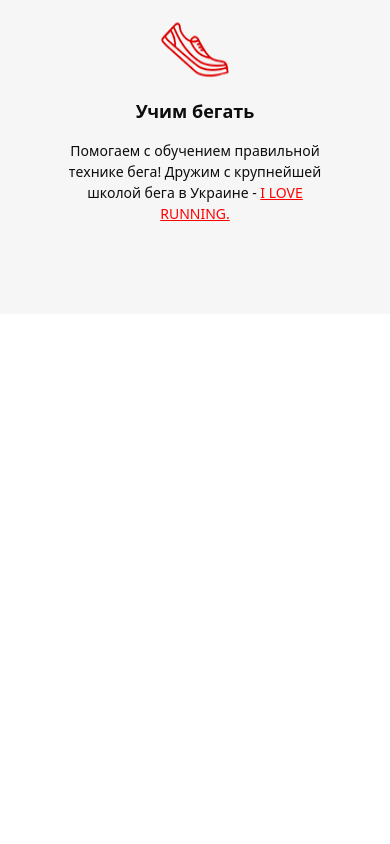
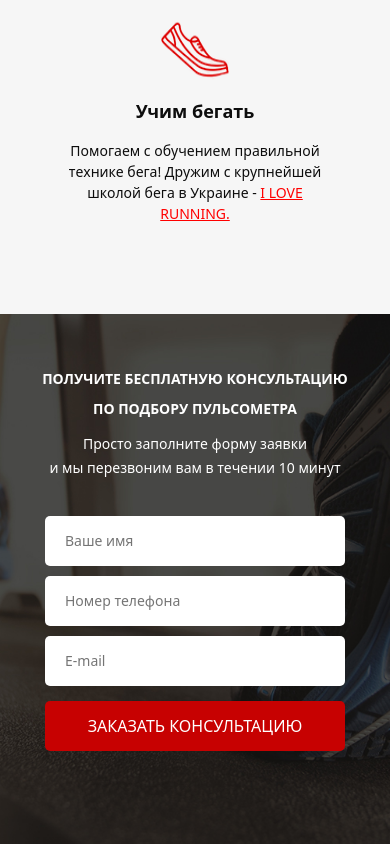
Before and after one commit to Crypto-enthusiast1/-, a website: page src/index.html in a window 390 px wide. Shown: the part 1396-2240 px from the top of the page. Before the commit the page ends 1710 px from the top, so only its background shows below. Drawn offline with Linux system fonts and the light colour scheme.

Commit message:
Section 3 is ready

```diff
--- a/src/css/media.css
+++ b/src/css/media.css
@@ -2,11 +2,20 @@
    .container {
       max-width: 870px;
    }
+
 }
 
 @media(max-width:767px) {
    .promo {
       padding: 21px 15px 93px 15px;
+   }
+
+   .promo__header {
+      font-size: 38px;
+   }
+
+   .promo__subheader {
+      font-size: 21px;
    }
 
    .advantages__list {
@@ -15,8 +24,38 @@
       padding-bottom: 50px;
    }
 
+   .advantages__item {
+      margin-bottom: 20px;
+   }
+
    .container {
       max-width: 680px;
+   }
+
+   .header__logo {
+      width: 33%;
+   }
+
+   .header__official {
+      width: 33%;
+      font-size: 12px;
+   }
+
+   .header__official span {
+      font-size: 17px;
+   }
+
+   .consultation {
+      padding: 50px 0 54px 20px;
+      min-height: 580px;
+   }
+
+   .consultation__header {
+      font-size: 22px;
+   }
+
+   .consultation__subheader {
+      font-size: 18px;
    }
 }
 
@@ -39,6 +78,7 @@
    }
 
    .header__official {
+      width: 100%;
       margin-top: 10px;
       font-size: 13px;
       order: 1;
@@ -93,6 +133,10 @@
       font-size: 16px;
    }
 
+   .advantages {
+      padding-bottom: 0px;
+   }
+
    .advantages__item {
       margin-bottom: 40px;
    }
@@ -104,4 +148,25 @@
    .item__header {
       margin: 15px 0 15px 0;
    }
+
+   .consultation__header {
+      font-size: 14px;
+      line-height: 30px;
+      text-align: center;
+   }
+
+   .consultation__subheader {
+      font-size: 14px;
+      line-height: 24px;
+      text-align: center;
+   }
+
+   .consultation {
+      min-height: 530px;
+      padding-left: 0px
+   }
+
+   .form-consultation {
+      margin: 36px auto 0px;
+   }
 }
--- a/src/css/style.css
+++ b/src/css/style.css
@@ -173,7 +173,7 @@
 }
 
 .advantages {
-   padding-top: 73px;
+   padding: 73px 0 60px 0;
    min-height: 475px;
    background-color: #F6F6F6;
 }
@@ -188,8 +188,9 @@
 
 .advantages__list {
    display: flex;
-   justify-content: space-between;
+   justify-content: space-evenly;
    margin-top: 65px;
+   flex-wrap: wrap;
 }
 
 .advantages__item {
@@ -227,3 +228,74 @@
    font-weight: 300;
    text-decoration-line: underline;
 }
+
+.consultation {
+   background: url('../img/bg2.png') center center/cover no-repeat;
+   min-height: 680px;
+   padding: 100px 0 108px 20px;
+}
+
+.consultation__header {
+   color: #FFF;
+   font-size: 36px;
+   font-style: normal;
+   font-weight: 700;
+   text-transform: uppercase;
+   line-height: 54px;
+}
+
+.consultation__subheader {
+   color: #FFF;
+   font-size: 20px;
+   font-style: normal;
+   font-weight: 500;
+   line-height: 30px;
+}
+
+.form-consultation {
+   display: flex;
+   flex-direction: column;
+   width: 300px;
+   margin-top: 36px;
+}
+
+.form-consultation input {
+   height: 50px;
+   border: none;
+   border-radius: 5px;
+   margin-bottom: 10px;
+   color: #4B4B4B;
+   font-size: 14px;
+   font-style: normal;
+   font-weight: 400;
+   padding: 0 20px;
+}
+
+.form-consultation input:nth-child(3) {
+   margin-bottom: 15px;
+}
+
+input::-webkit-outer-spin-button,
+input::-webkit-inner-spin-button {
+   -webkit-appearance: none;
+   margin: 0;
+}
+
+input[type=number] {
+   -moz-appearance: textfield;
+   appearance: textfield;
+}
+
+.form-consultation button {
+   width: 300px;
+   height: 50px;
+   background-color: #C70101;
+   color: #FFF;
+   text-align: center;
+   font-size: 16px;
+   font-style: normal;
+   font-weight: 500;
+   text-transform: uppercase;
+   border-radius: 5px;
+   border: none;
+}
--- a/src/index.html
+++ b/src/index.html
@@ -78,6 +78,22 @@
          </div>
       </div>
    </div>
+
+   <div class="consultation">
+      <div class="container">
+         <h2 class="consultation__header">Получите бесплатную консультацию <br>по подбору пульсометра </h2>
+         <div class="consultation__subheader">Просто заполните форму заявки <br> и мы перезвоним вам в течении 10 минут
+         </div>
+         <form class="form-consultation" action="#">
+            <input required name="name" type="text" placeholder="Ваше имя">
+            <input required name="phone" type="number" placeholder="Номер телефона">
+            <input required name="e-mail" type="email" placeholder="E-mail">
+            <button>заказать кОНСУЛЬТАЦИЮ</button>
+         </form>
+      </div>
+   </div>
+
+   <script src="js/script.js"></script>
 </body>
 
 </html>
```
Also changed, not shown: src/js/script.js (added).
